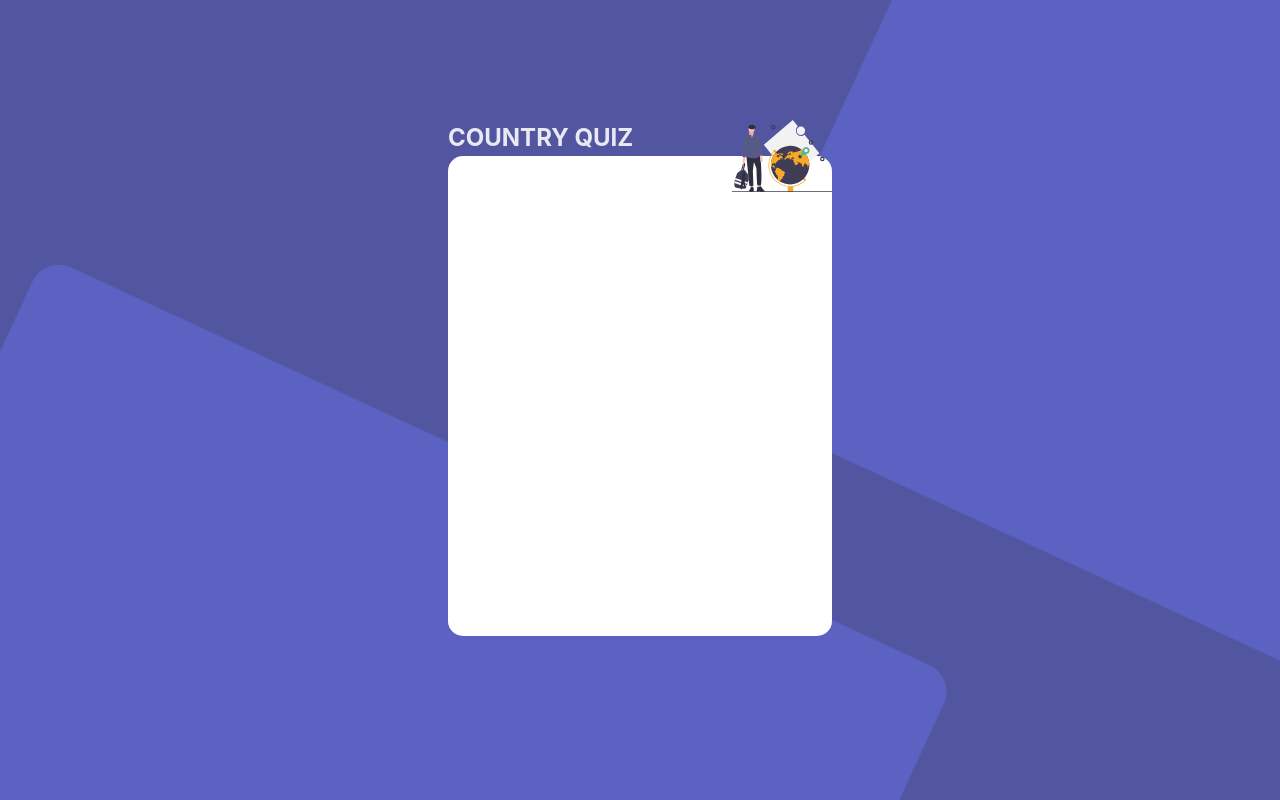
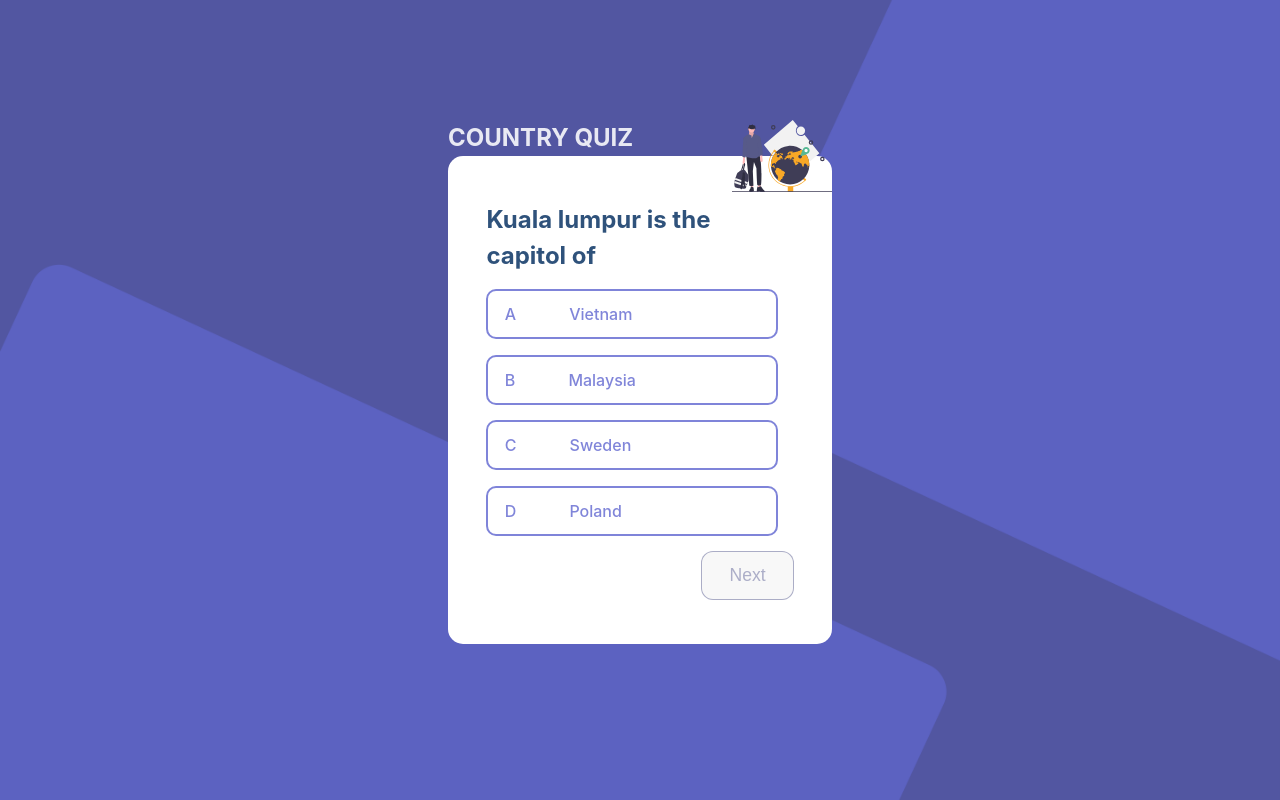
Before and after one commit to Simon-zps/country_quiz, a React (Vite) app: page / in a window 1280 px wide. Built offline with nearby package versions, Linux system fonts and the light colour scheme.

Commit message:
styling templete

```diff
--- a/src/App.jsx
+++ b/src/App.jsx
@@ -1,7 +1,7 @@
 import { useState } from 'react'
 import './App.scss'
 import './index.css'
-
+import Home from './components/Home';
 
 function App() {
   const [count, setCount] = useState(0)
@@ -16,7 +16,7 @@ function App() {
           </div>
 
           <div className="content">
-
+            <Home></Home>
           </div>
         </div>
       </div>
--- a/src/App.scss
+++ b/src/App.scss
@@ -28,7 +28,7 @@
 }
 
 .content {
-    height: 60vh;
+    height: 61vh;
     background-color: #fff;
 
     border-radius: 15px;
--- a/src/components/Home.jsx
+++ b/src/components/Home.jsx
@@ -1,26 +1,28 @@
-import { useState } from 'react'
-import './App.scss'
-import './index.css'
+import './Home.scss'
 
 function Home() {
-  const [count, setCount] = useState(0)
 
   return (
-    <>
-      <div className="app">
-        <div className="container">
-          <img src="../assets/images/undraw_adventure_4hum 1.svg" className="app-logo" alt="logo" />
-          <div className="app-header">
-            <h2>COUNTRY QUIZ</h2>
-          </div>
+    <div className="wrapper">
+      <div className="head">
+        <h2>Kuala lumpur is the capitol of</h2>
+      </div>
 
-          <div className="content">
+      <div className="answers">
+        <ul>
+            <li><span className="highlight">A</span>Vietnam</li>
+            <li><span className="highlight">B</span>Malaysia</li>
+            <li><span className="highlight">C</span>Sweden</li>
+            <li><span className="highlight">D</span>Poland</li>
+        </ul>
 
-          </div>
+        <div className="next-btn">
+          <input type="submit" value="Next" />
         </div>
+
       </div>
-    </>
+    </div>
   )
 }
 
-export default App;
+export default Home;
--- a/src/components/Home.scss
+++ b/src/components/Home.scss
@@ -0,0 +1,62 @@
+.wrapper{
+    width: 80%;
+    margin: 0 auto;
+}
+
+.head{
+    color:#2F527B;
+    padding-top: 15%;
+}
+
+.answers{
+    color:#6066D0CC;
+
+    ul{
+        list-style-type: none;
+        text-decoration: none;
+        font-weight: 500;
+
+        li{
+            border-radius: 10px;
+            border: 2px solid #6066D0CC;
+            margin: 5%;
+            margin-left: 0;
+            padding: 11px;
+
+            cursor: pointer;
+
+            .highlight{
+                margin-right: 20%;
+                margin-left: 2%;
+            }
+        }
+        li:hover {
+            /* Reverse styling on hover */
+            background-color: hsl(31, 100%, 96%);
+            color: #F9A826;
+            border-color: #F9A826;
+        }
+    }
+}
+
+.next-btn{
+    text-align: right;
+
+    input{
+        border: 1px solid #999bbbcc;
+        border-radius: 12px;
+        cursor: pointer;
+
+        width: 30%;
+        padding: 13px 0;
+        background-color: #f7f7f7cc;
+        color: #999bbbcc;
+        font-size: 1.1rem;
+    }
+    input:hover {
+        background-color: #F9A826;
+        color: #fff;
+        border-color: #F9A826;
+
+    }
+}
```
